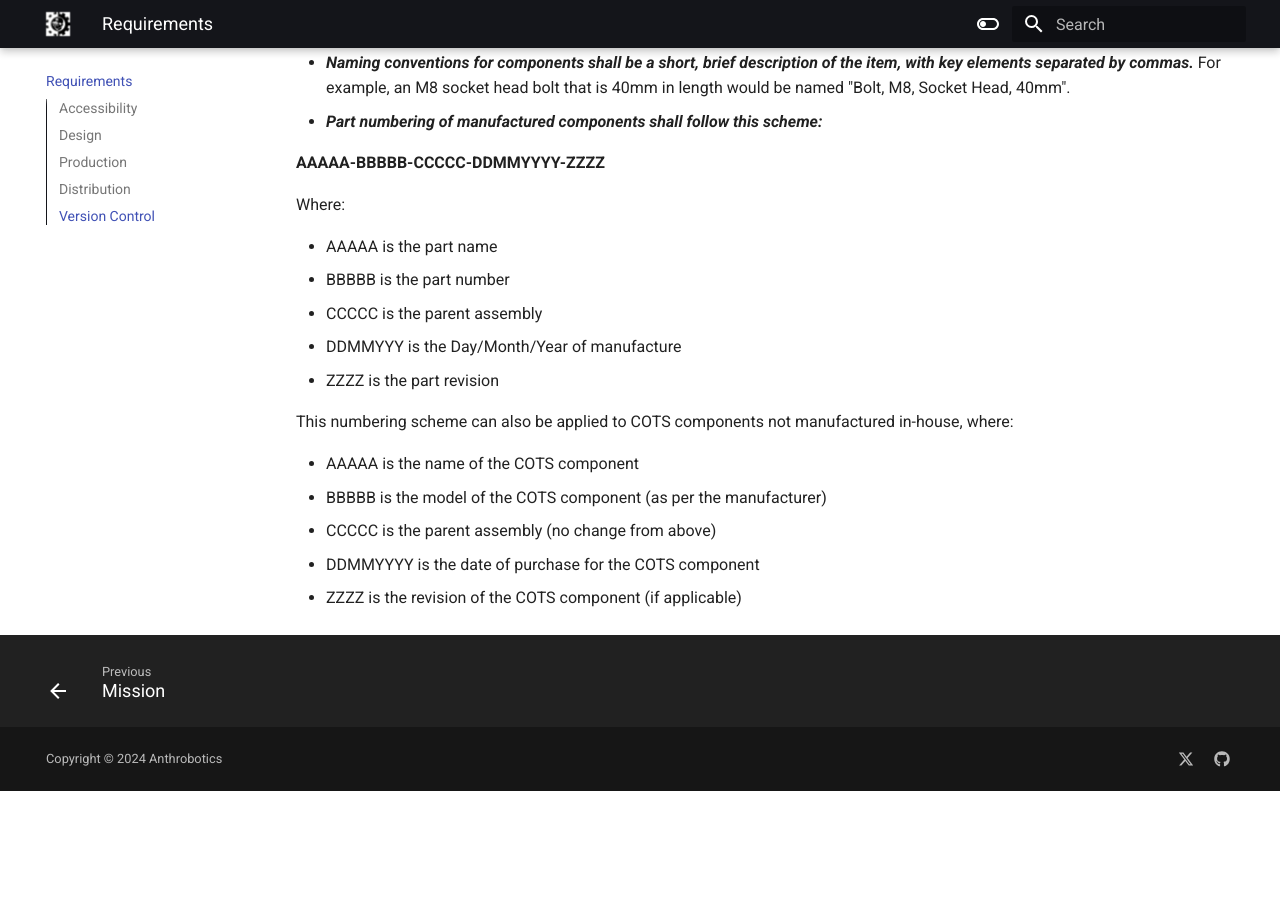
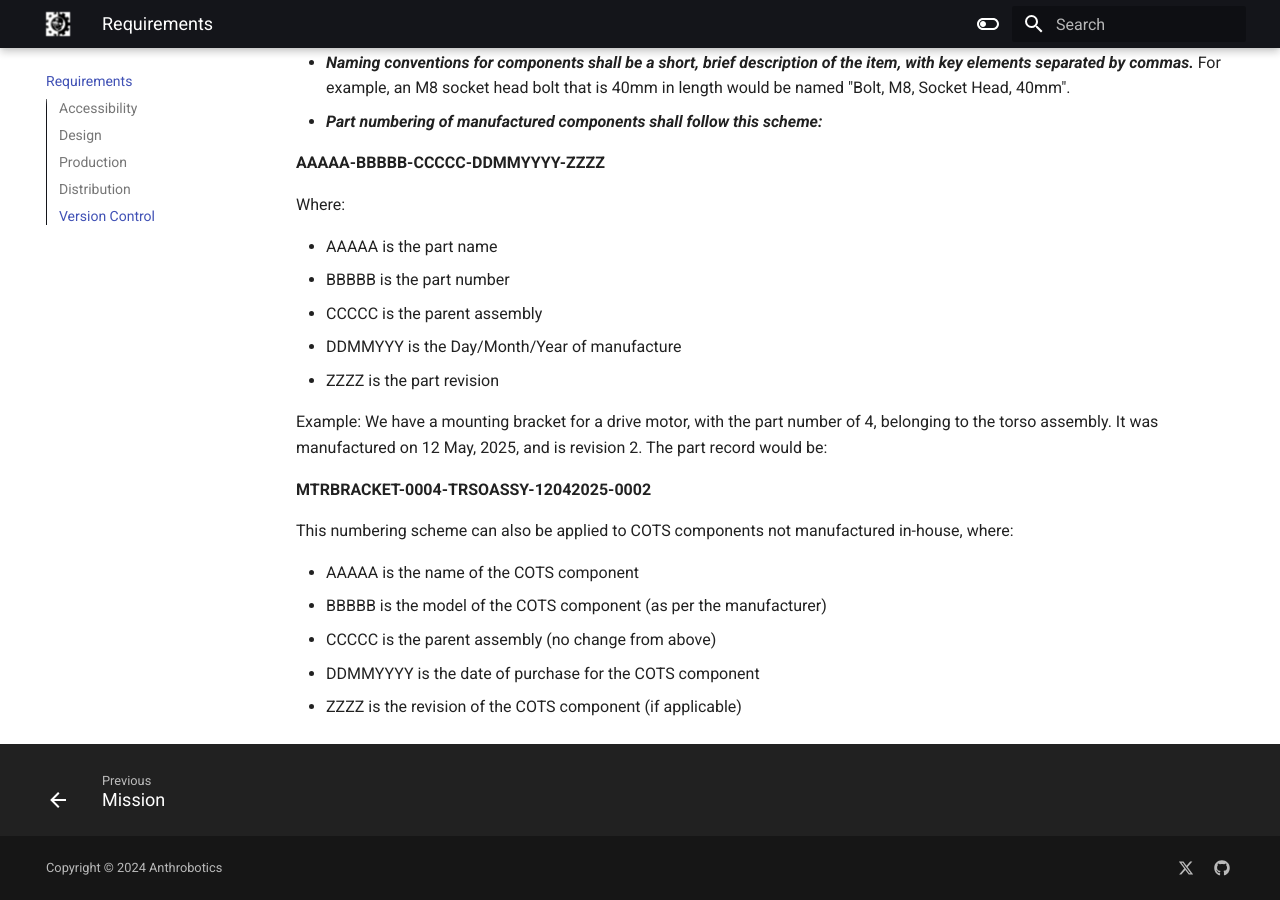
Before and after one commit to Anthrobotics/anthro-docs, an MkDocs documentation site: the page built from docs/requirements.md, in a window 1280 px wide and 900 px high, scrolled down 1836 px. Built offline with MkDocs 1.6.1 and Material for MkDocs 9.7.7, drawn with Linux system fonts in a browser that asks for light colours; before the commit the page ends 2627 px from its top, so only the background shows below that.

Commit message:
Update requirements.md

```diff
--- a/docs/requirements.md
+++ b/docs/requirements.md
@@ -50,6 +50,10 @@ Where:
 - DDMMYYY is the Day/Month/Year of manufacture
 - ZZZZ is the part revision
 
+Example: We have a mounting bracket for a drive motor, with the part number of 4, belonging to the torso assembly. It was manufactured on 12 May, 2025, and is revision 2. The part record would be:
+
+**MTRBRACKET-0004-TRSOASSY-12042025-0002**
+
 This numbering scheme can also be applied to COTS components not manufactured in-house, where:
 
 - AAAAA is the name of the COTS component
```
